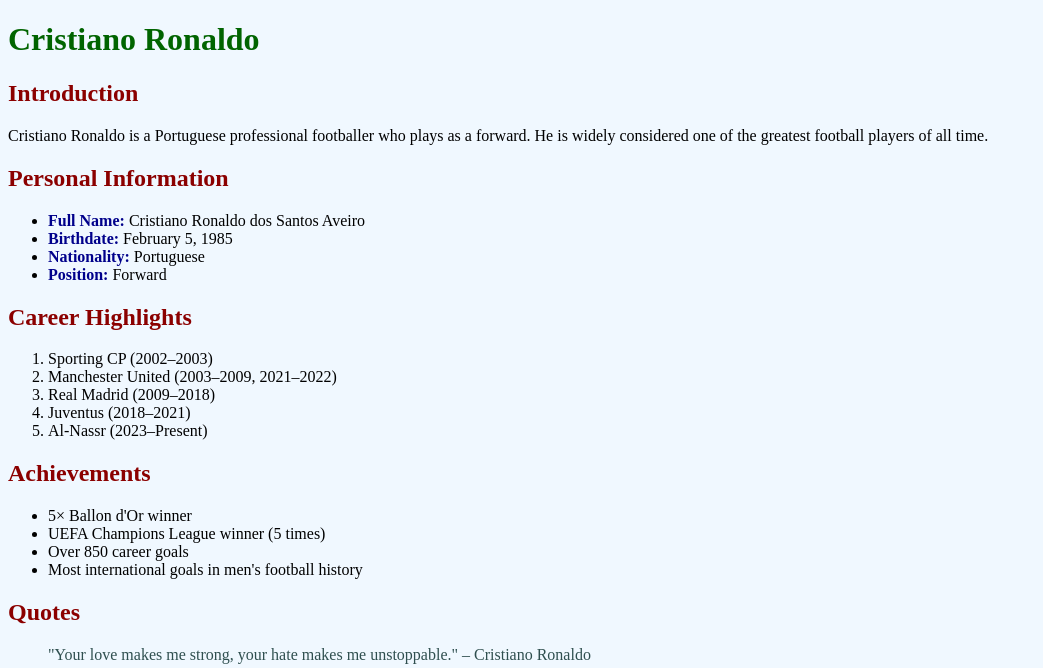
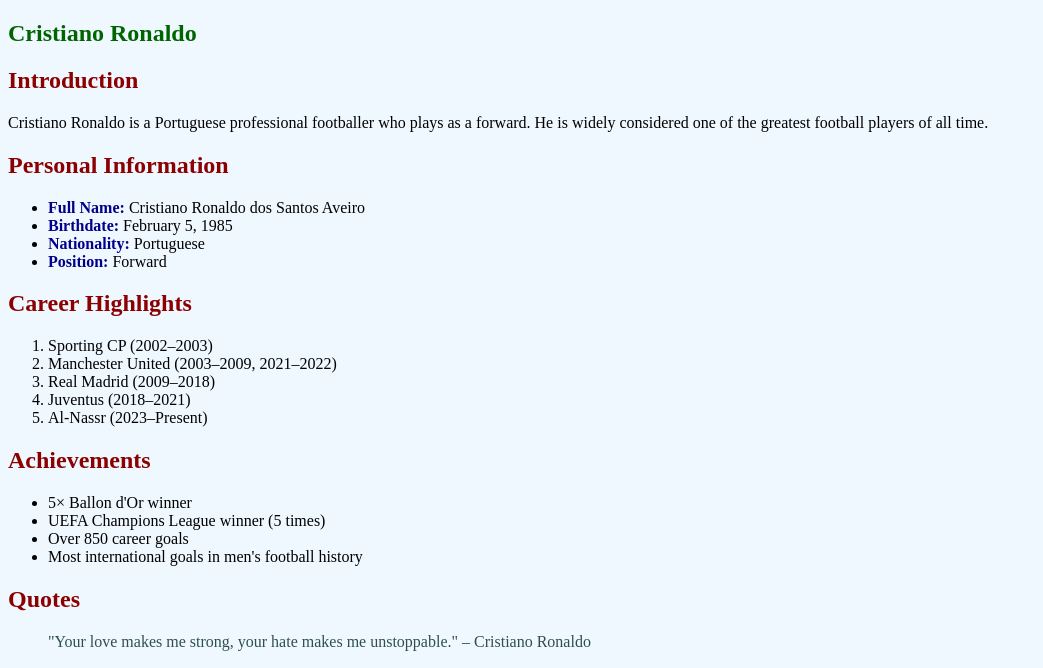
Before and after one commit to Yug-Patel25/football-html-2, a plain HTML site: page ronaldo.html in a window 1280 px wide. Shown: the top 668 px of the page, without its empty margins (0-1043 px from the left). Drawn offline with Linux system fonts and the light colour scheme.

Commit message:
fix heading h1 -> h2

```diff
--- a/ronaldo.html
+++ b/ronaldo.html
@@ -5,7 +5,7 @@
 </head>
 <body bgcolor="#f0f8ff" text="#000000" link="#0000ee" alink="#ff0000" vlink="#800080">
 
-    <font color="#006400"><h1>Cristiano Ronaldo</h1></font>
+    <font color="#006400"><h2>Cristiano Ronaldo</h2></font>
 
     <font color="#8b0000"><h2>Introduction</h2></font>
     <p>Cristiano Ronaldo is a Portuguese professional footballer who plays as a forward. He is widely considered one of the greatest football players of all time.</p>
```
